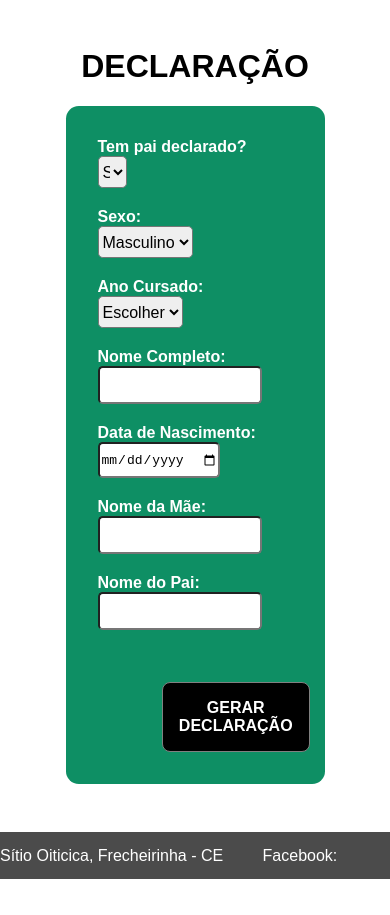
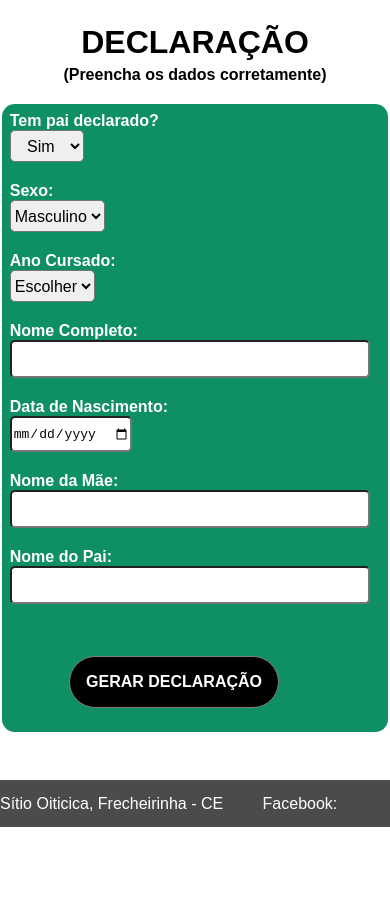
Before and after one commit to FragasOficial/declaracion, a plain HTML site: page transferencia.html in a window 390 px wide. Shown: the top 915 px of the page. After the commit the page ends 863 px from the top, so only its background shows below. Drawn offline with nearby package versions, Linux system fonts and the light colour scheme.

Commit message:
inserindo responsividade css

```diff
--- a/index.css
+++ b/index.css
@@ -63,11 +63,11 @@ h1{
         display: flex;
         flex-wrap: wrap;
         flex-direction: column;
-        background-color: black;
         font-family: 'Gill Sans', 'Gill Sans MT', Calibri, 'Trebuchet MS', sans-serif;
     }
 
     header{
+        background-color: black;
         margin-bottom: 2rem;
         display: flex;
         flex-wrap: wrap;
@@ -84,7 +84,6 @@ h1{
     }
 
     h1{
-        display: flex;
         flex-wrap: wrap;
         flex-direction: column;
         width: 80%;
@@ -92,6 +91,14 @@ h1{
         color: white;
         font-size: 1.3rem;
         text-transform: uppercase;
+    }
+
+    h2{
+        align-items: center;
+        text-align: center;
+        color: white;
+        display: flex;
+        font-size: small;
     }
 
 
--- a/transf.css
+++ b/transf.css
@@ -123,3 +123,116 @@ footer{
     white-space: pre-wrap;
     line-height: 1.5;
 }
+
+@media (max-width: 600px) {
+    header {
+        margin: 0 auto;
+        text-align: center;
+        margin-bottom: 1.25rem;
+    }
+
+    img{
+        display: none;
+    }
+
+    h1{
+        margin-top: 1.5rem;
+    }
+
+    h2{
+        text-align: center;
+        display: flex;
+        flex-wrap: wrap;
+        flex-direction: column;
+        font-size: 1rem;
+        margin-top: -1rem;
+    }
+
+    article{
+        align-items: center;
+        justify-content: center;
+        padding: 0.5rem;
+        font-size: 1rem;
+        width: 95%;
+        max-width: 100%;
+        padding-bottom: 1.5rem;
+    }
+
+    #temPai, #sexo, #nomeCompleto,
+    #dataNascimento, #nomePai, #nomeMae,
+    #anoCursado, #dataAtual, #local {
+        margin-bottom: -1rem;
+        height: 2rem;
+        font-size: medium;
+        border-radius: 0.3rem;
+    }
+
+    #temPai{
+        text-align: center;
+        width: 20%;
+    }
+
+    #nomeCompleto, #nomePai, #nomeMae {
+        width: 95%;
+    }
+
+    button{
+        margin-left: 16%;
+        margin-top: 2rem;
+        background-color: black;
+        color: white;
+        font-weight: bold;
+        border: 0.01rem solid gray;
+        border-radius: 1.8rem;
+        text-transform: uppercase;
+        padding: 1rem;
+        font-size: medium;
+        cursor: pointer;
+    }
+
+    button:hover{
+        transition: cubic-bezier(0.075, 0.82, 0.165, 1);
+        transition-duration: 3s;
+        border: 0.01rem solid white;
+        background-color: red;
+        color: white;
+    }
+
+    footer{
+        margin: 0 auto;
+        margin-top: 3rem;
+        display: flex;
+        flex-wrap: wrap;
+        background-color: rgb(75, 75, 75);
+        color: white;
+        text-align:  center;
+        align-items: center;
+        flex-direction: column;
+        justify-content: center;
+        height: 12vw;
+    }
+
+    .ultimate{
+        text-align: justify;
+    }
+
+    .titleFooter{
+        font-weight: bolder;
+    }
+
+    .direitosReservados{
+        text-align: center;
+    }
+
+    #paiContainer, #coordenadoraContainer {
+        display: block;
+    }
+
+    #declarationOutput {
+        margin-top: 20px;
+        padding: 10px;
+        border: 1px solid #000;
+        white-space: pre-wrap;
+        line-height: 1.5;
+    }
+}
--- a/transferencia.html
+++ b/transferencia.html
@@ -13,6 +13,7 @@
         <header>
             <img src="./img/header-declaration.png" alt="logo escola" id="headerImg">
             <h1>DECLARAÇÃO</h1>
+            <h2>(Preencha os dados corretamente)</h2>
         </header>
         <article>
             <form id="declaracaoForm">
```
